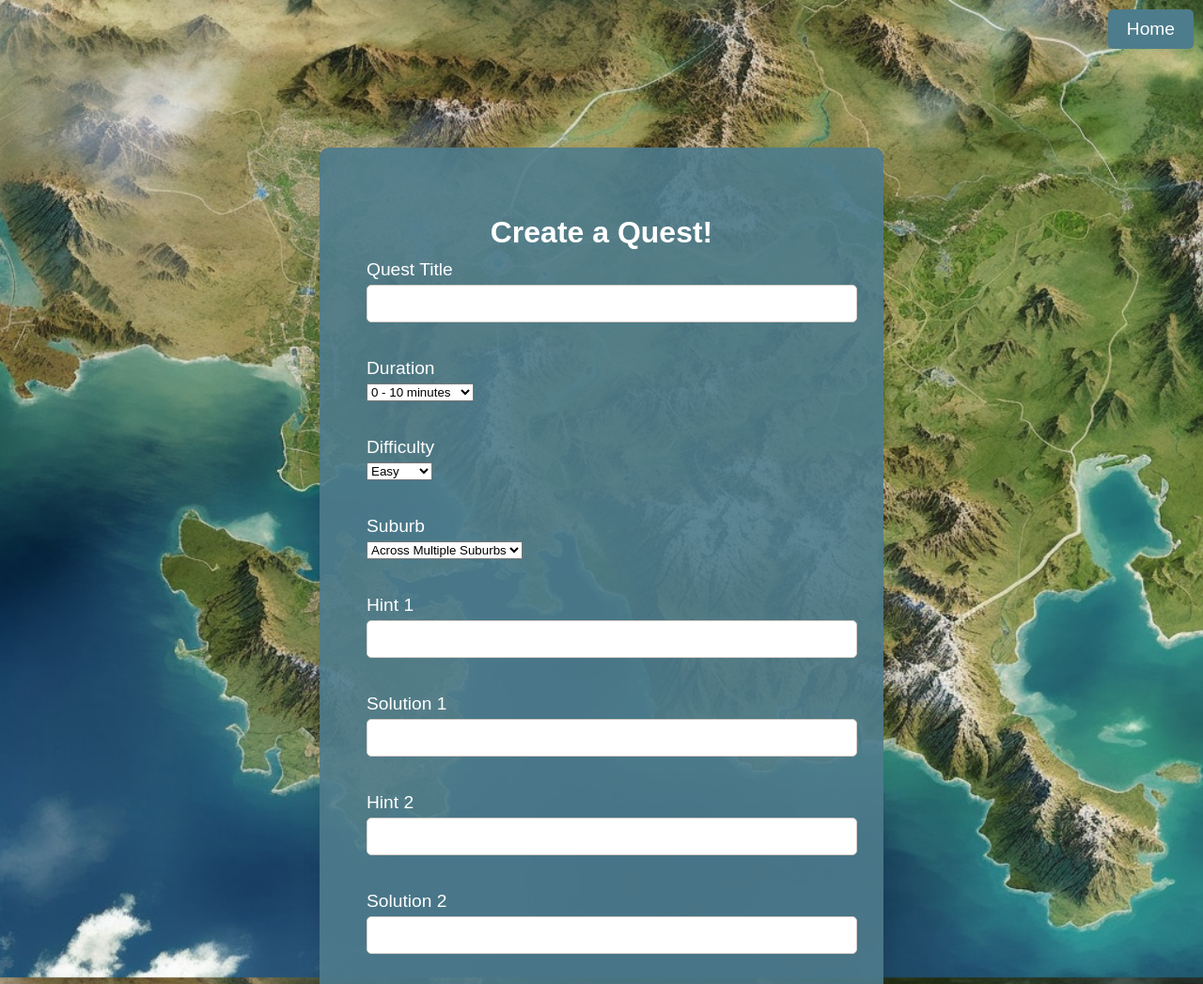
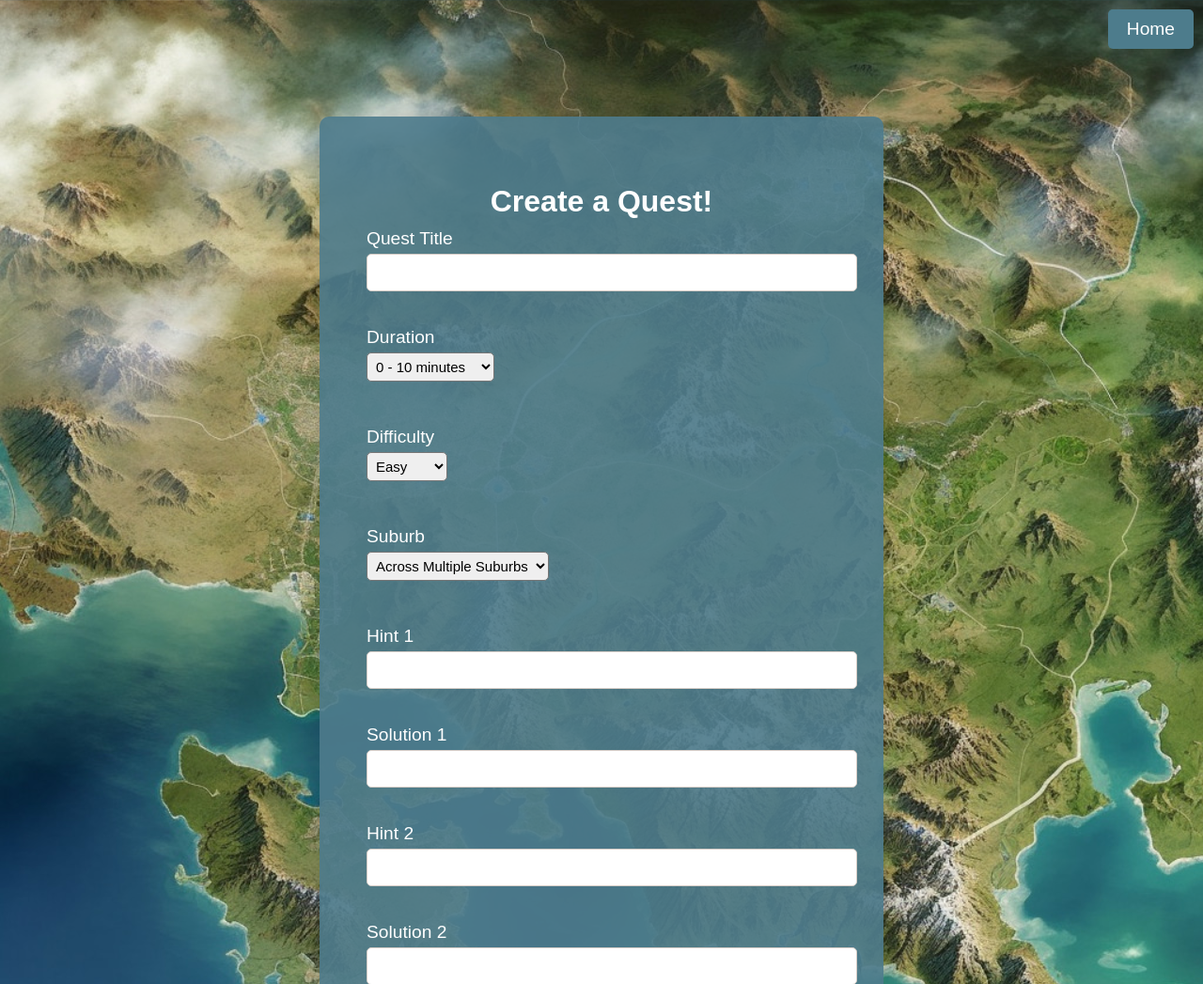
Before and after one commit to sarahp16/agile_group_project, a Flask app: page /create in a window 1280 px wide. Shown: the top 1047 px of the page at 94% size. Run offline with Flask 3, Linux system fonts and the light colour scheme.

Commit message:
Update forms.css
Background image altered to be fixed.

```diff
--- a/local setup/app/static/css/forms.css
+++ b/local setup/app/static/css/forms.css
@@ -23,6 +23,8 @@ body {
     display: flex;
     justify-content: center;
     align-items: center;
+    position: relative;
+    background-attachment: fixed;
 }
 
 .container {
@@ -67,6 +69,14 @@ body {
     color: #fff;
     text-align: left;
     margin-bottom: 30px;
+}
+
+select {
+    margin-bottom: 10px;
+    font-size: 15px; /* Larger font size */
+    font-family: Arial, sans-serif; /* Change the font */
+    border-radius: 5px;
+    padding:5px;
 }
 
 .form-group h3 {
```
